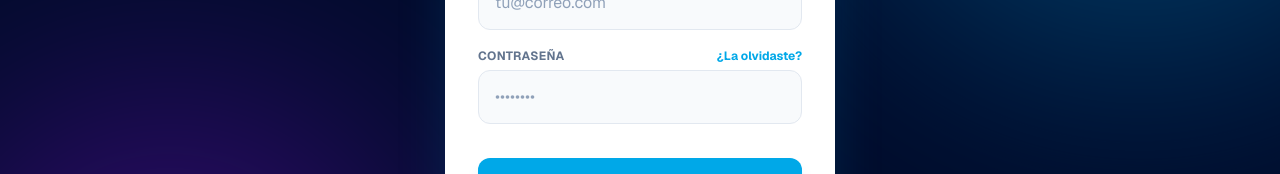
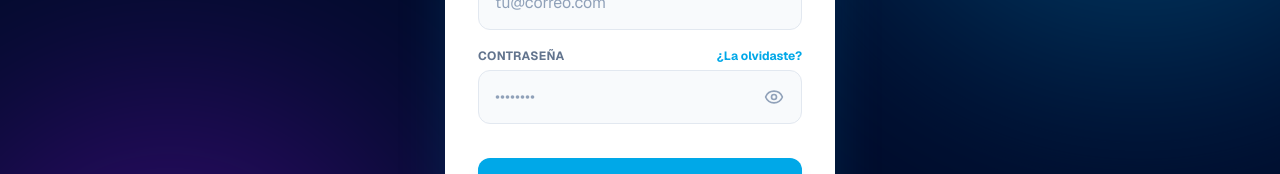
Before and after one commit to yami15j/sop-project, a Next.js app: page /login in a window 1280 px wide. Shown: the part 373-547 px from the top of the page. Built offline with nearby package versions, Linux system fonts and the light colour scheme.

Commit message:
feat: toggle de mostrar/ocultar contrasena

```diff
--- a/src/app/login/page.tsx
+++ b/src/app/login/page.tsx
@@ -3,6 +3,7 @@ import Image from 'next/image'
 import Link from 'next/link'
 import { ArrowLeft, Sparkles } from 'lucide-react'
 import ErrorBanner from '@/components/ErrorBanner'
+import PasswordInput from '@/components/PasswordInput'
 
 export default async function LoginPage({
   searchParams,
@@ -88,13 +89,11 @@ export default async function LoginPage({
                 ¿La olvidaste?
               </Link>
             </div>
-            <input
+            <PasswordInput
               id="password"
               name="password"
-              type="password"
               placeholder="••••••••"
               required
-              className="w-full rounded-xl border border-slate-200 bg-slate-50 px-3.5 py-2.5 sm:px-4 sm:py-3.5 text-sm sm:text-base text-slate-900 placeholder-slate-400 outline-none transition-all focus:bg-white focus:border-[#00A8E8] focus:ring-1 focus:ring-[#00A8E8]"
             />
           </div>
 
--- a/src/app/reset-password/page.tsx
+++ b/src/app/reset-password/page.tsx
@@ -4,6 +4,7 @@ import { resetPassword } from './actions'
 import Image from 'next/image'
 import { KeyRound, ShieldCheck } from 'lucide-react'
 import ErrorBanner from '@/components/ErrorBanner'
+import PasswordInput from '@/components/PasswordInput'
 
 export default async function ResetPasswordPage({
   searchParams,
@@ -57,13 +58,11 @@ export default async function ResetPasswordPage({
             >
               Nueva Contraseña
             </label>
-            <input
+            <PasswordInput
               id="password"
               name="password"
-              type="password"
               placeholder="Mínimo 6 caracteres"
               required
-              className="w-full rounded-xl border border-slate-200 bg-slate-50 px-3.5 py-2.5 sm:px-4 sm:py-3.5 text-sm sm:text-base text-slate-900 placeholder-slate-400 outline-none transition-all focus:bg-white focus:border-[#00A8E8] focus:ring-1 focus:ring-[#00A8E8]"
             />
           </div>
 
@@ -74,13 +73,11 @@ export default async function ResetPasswordPage({
             >
               Confirmar Contraseña
             </label>
-            <input
+            <PasswordInput
               id="confirmPassword"
               name="confirmPassword"
-              type="password"
               placeholder="Repite la contraseña"
               required
-              className="w-full rounded-xl border border-slate-200 bg-slate-50 px-3.5 py-2.5 sm:px-4 sm:py-3.5 text-sm sm:text-base text-slate-900 placeholder-slate-400 outline-none transition-all focus:bg-white focus:border-[#00A8E8] focus:ring-1 focus:ring-[#00A8E8]"
             />
           </div>
 
--- a/src/app/signup/page.tsx
+++ b/src/app/signup/page.tsx
@@ -6,6 +6,7 @@ import Image from 'next/image'
 import Link from 'next/link'
 import { ArrowLeft, Sparkles } from 'lucide-react'
 import ErrorBanner from '@/components/ErrorBanner'
+import PasswordInput from '@/components/PasswordInput'
 
 export default function SignupPage({
   searchParams,
@@ -134,16 +135,14 @@ export default function SignupPage({
             >
               Contraseña
             </label>
-            <input
+            <PasswordInput
               id="password"
               name="password"
-              type="password"
               placeholder="••••••••"
               required
               onChange={(e) => {
                 sessionStorage.setItem('signup_password', e.target.value)
               }}
-              className="w-full rounded-xl border border-slate-200 bg-slate-50 px-3.5 py-2.5 sm:px-4 sm:py-3.5 text-sm sm:text-base text-slate-900 placeholder-slate-400 outline-none transition-all focus:bg-white focus:border-[#00A8E8] focus:ring-1 focus:ring-[#00A8E8]"
             />
           </div>
 
--- /dev/null
+++ b/src/components/PasswordInput.tsx
@@ -0,0 +1,50 @@
+'use client'
+
+import { useState } from 'react'
+import { Eye, EyeOff } from 'lucide-react'
+
+interface PasswordInputProps {
+  id?: string
+  name?: string
+  placeholder?: string
+  required?: boolean
+  className?: string
+  onChange?: (e: React.ChangeEvent<HTMLInputElement>) => void
+}
+
+export default function PasswordInput({
+  id = 'password',
+  name = 'password',
+  placeholder = '••••••••',
+  required = true,
+  className = '',
+  onChange,
+}: PasswordInputProps) {
+  const [show, setShow] = useState(false)
+
+  return (
+    <div className="relative w-full">
+      <input
+        id={id}
+        name={name}
+        type={show ? 'text' : 'password'}
+        placeholder={placeholder}
+        required={required}
+        onChange={onChange}
+        className={`w-full rounded-xl border border-slate-200 bg-slate-50 pl-3.5 pr-11 py-2.5 sm:pl-4 sm:pr-12 sm:py-3.5 text-sm sm:text-base text-slate-900 placeholder-slate-400 outline-none transition-all focus:bg-white focus:border-[#00A8E8] focus:ring-1 focus:ring-[#00A8E8] ${className}`}
+      />
+      <button
+        type="button"
+        onClick={() => setShow(!show)}
+        className="absolute right-3.5 top-1/2 -translate-y-1/2 text-slate-400 hover:text-[#00A8E8] focus:outline-none transition-colors p-1"
+        aria-label={show ? 'Ocultar contraseña' : 'Mostrar contraseña'}
+      >
+        {show ? (
+          <EyeOff className="w-4 h-4 sm:w-5 sm:h-5" />
+        ) : (
+          <Eye className="w-4 h-4 sm:w-5 sm:h-5" />
+        )}
+      </button>
+    </div>
+  )
+}
```
